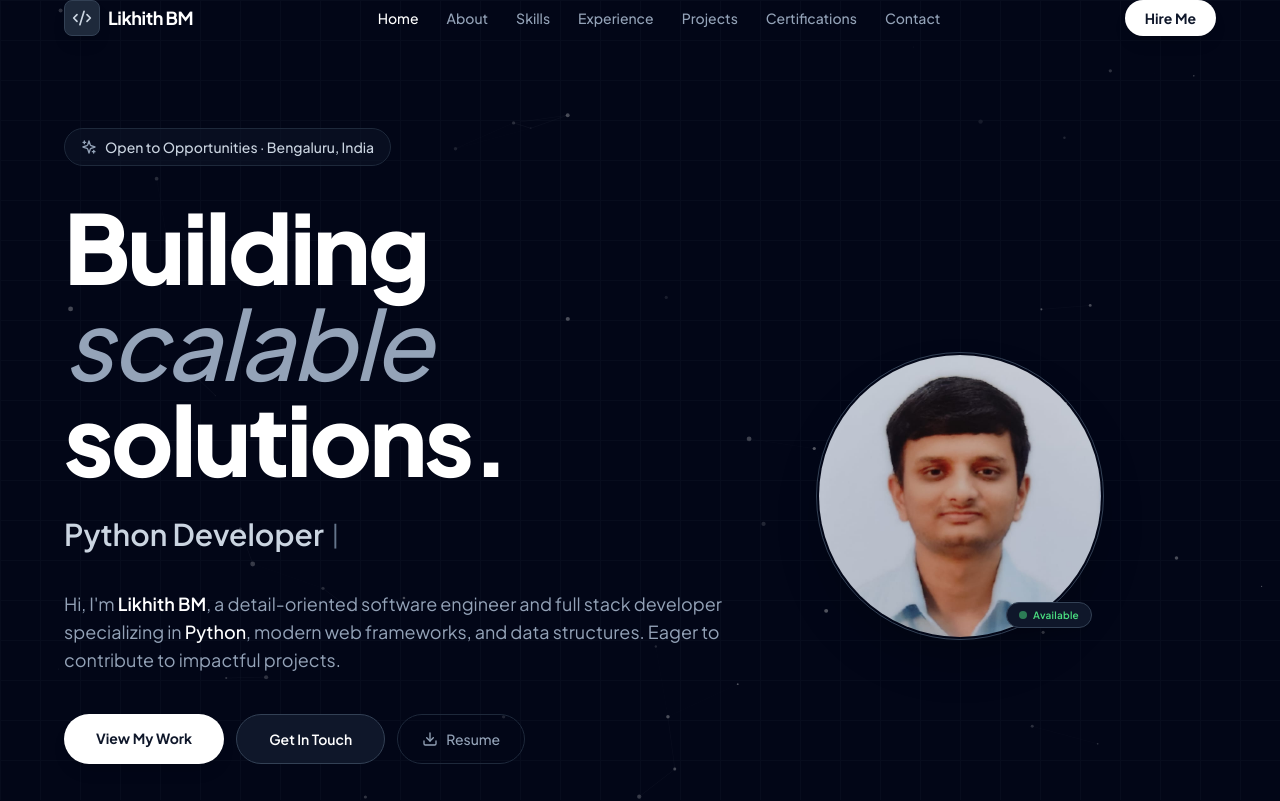
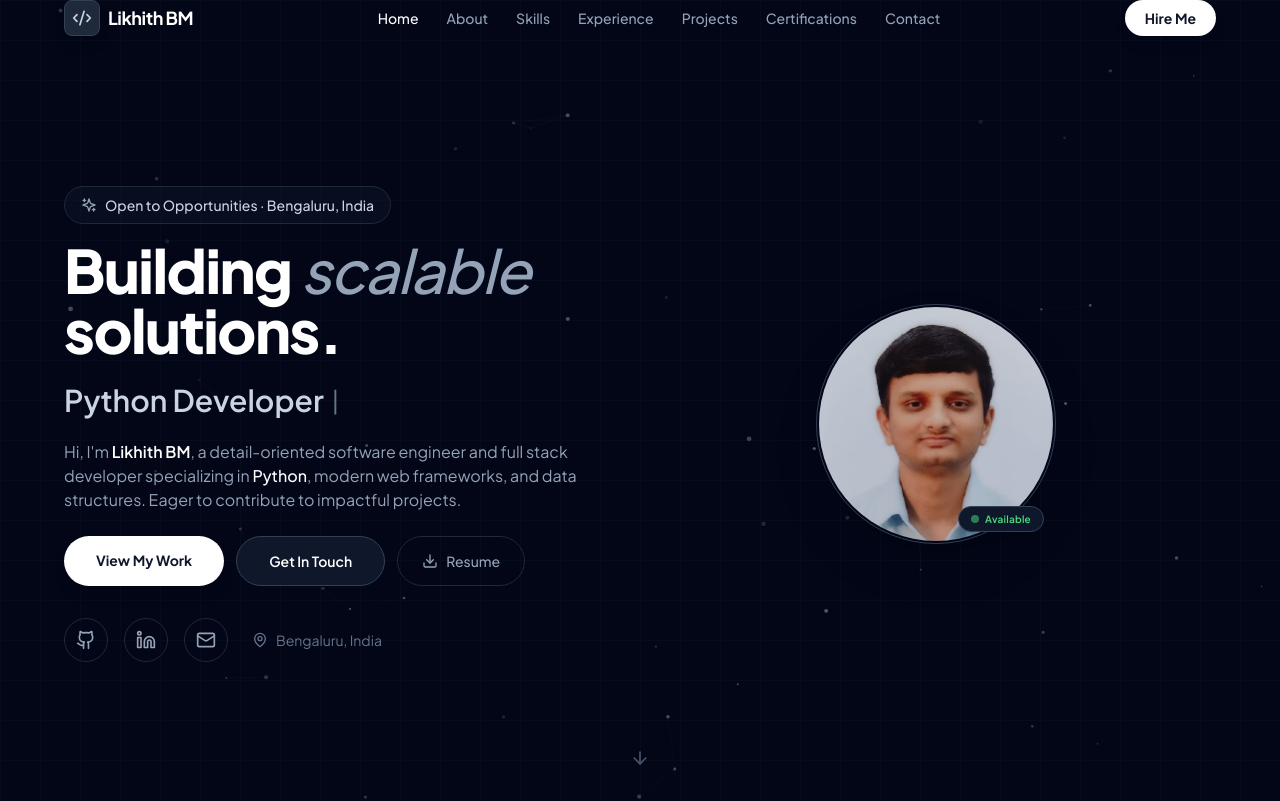
Before and after one commit to Likhithbm24/portfolio, a React (Vite) app: page / in a window 1280 px wide. Shown: the top 801 px of the page. Built offline with nearby package versions, Linux system fonts and the light colour scheme.

Commit message:
Fix: Optimize Hero component sizing and spacing to fit exactly 100vh

```diff
--- a/src/components/Hero.jsx
+++ b/src/components/Hero.jsx
@@ -35,8 +35,8 @@ export default function Hero() {
 
   return (
     <section id="home" className="relative min-h-screen flex flex-col">
-      {/* Spacer to guarantee navbar clearance, never shrinks below 112px (7rem) */}
-      <div className="h-28 md:h-32 flex-shrink-0"></div>
+      {/* Spacer to guarantee navbar clearance */}
+      <div className="h-20 md:h-24 flex-shrink-0"></div>
 
       {/* Main content, centered vertically in remaining space */}
       <div className="flex-grow flex flex-col justify-center pb-12 w-full">
@@ -45,7 +45,7 @@ export default function Hero() {
 
           {/* ── Photo – shows on MOBILE (top) and DESKTOP (right via order) ── */}
           <div className="flex-shrink-0 order-first lg:order-last">
-            <div className="relative mx-auto w-36 h-36 md:w-52 md:h-52 lg:w-72 lg:h-72">
+            <div className="relative mx-auto w-36 h-36 md:w-48 md:h-48 lg:w-60 lg:h-60">
               {/* Classy monochrome border ring */}
               <div className="absolute inset-0 rounded-full border border-slate-700 p-[4px] shadow-2xl">
                 <div className="w-full h-full rounded-full bg-slate-900" />
@@ -67,30 +67,30 @@ export default function Hero() {
           {/* ── Left: Text content ── */}
           <div className="max-w-2xl text-center lg:text-left">
             {/* Badge */}
-            <div className="inline-flex items-center gap-2 px-4 py-2 rounded-full border border-slate-800 bg-slate-900/50 text-slate-300 text-sm font-medium mb-5 md:mb-8 animate-fade-in-up">
+            <div className="inline-flex items-center gap-2 px-4 py-2 rounded-full border border-slate-800 bg-slate-900/50 text-slate-300 text-sm font-medium mb-3 md:mb-4 animate-fade-in-up">
               <Sparkles className="w-4 h-4 text-slate-400" />
               <span>Open to Opportunities · Bengaluru, India</span>
             </div>
 
             {/* Name */}
-            <h1 className="text-5xl md:text-8xl font-extrabold mb-4 md:mb-6 leading-tight tracking-tight text-white animate-fade-in-up" style={{ animationDelay: '100ms' }}>
+            <h1 className="text-4xl md:text-5xl lg:text-6xl font-extrabold mb-3 md:mb-4 leading-tight tracking-tight text-white animate-fade-in-up" style={{ animationDelay: '100ms' }}>
               Building <span className="text-slate-400 font-medium italic">scalable</span> solutions.
             </h1>
 
             {/* Typewriter */}
-            <div className="flex items-center gap-2 h-10 md:h-12 mb-5 md:mb-8 justify-center lg:justify-start animate-fade-in-up" style={{ animationDelay: '150ms' }}>
+            <div className="flex items-center gap-2 h-10 md:h-12 mb-3 md:mb-4 justify-center lg:justify-start animate-fade-in-up" style={{ animationDelay: '150ms' }}>
               <span className="text-xl md:text-3xl font-semibold text-slate-300">{displayed}</span>
               <span className="text-2xl text-slate-500 cursor-blink">|</span>
             </div>
 
             {/* Summary */}
-            <p className="text-slate-400 text-base md:text-lg max-w-2xl mb-7 md:mb-10 leading-relaxed animate-fade-in-up" style={{ animationDelay: '200ms' }}>
+            <p className="text-slate-400 text-sm md:text-base max-w-xl mb-4 md:mb-6 leading-relaxed animate-fade-in-up" style={{ animationDelay: '200ms' }}>
               Hi, I'm <strong className="text-white font-semibold">Likhith BM</strong>, a detail-oriented software engineer and full stack developer specializing in
               <span className="text-white font-medium"> Python</span>, modern web frameworks, and data structures. Eager to contribute to impactful projects.
             </p>
 
             {/* CTA Buttons */}
-            <div className="flex flex-wrap gap-3 mb-8 md:mb-14 justify-center lg:justify-start animate-fade-in-up" style={{ animationDelay: '300ms' }}>
+            <div className="flex flex-wrap gap-3 mb-6 md:mb-8 justify-center lg:justify-start animate-fade-in-up" style={{ animationDelay: '300ms' }}>
               <a
                 href="#projects"
                 className="px-8 py-3.5 rounded-full bg-white text-slate-900 font-bold text-sm hover:bg-slate-200 hover:-translate-y-1 transition-all duration-300 shadow-lg"
```
